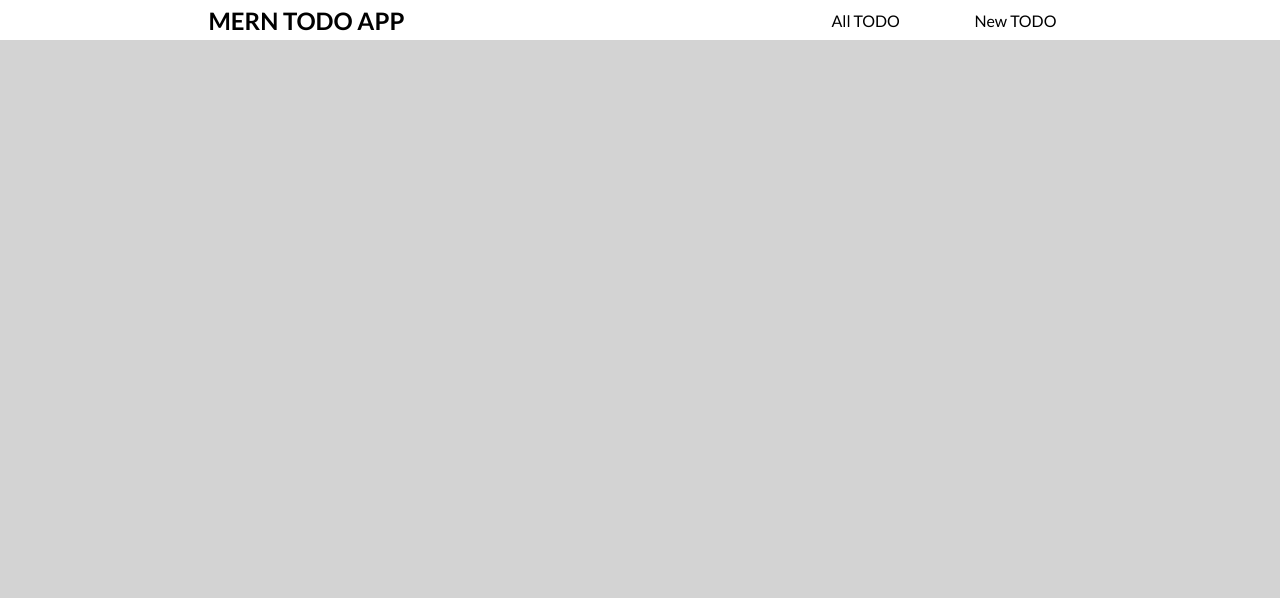
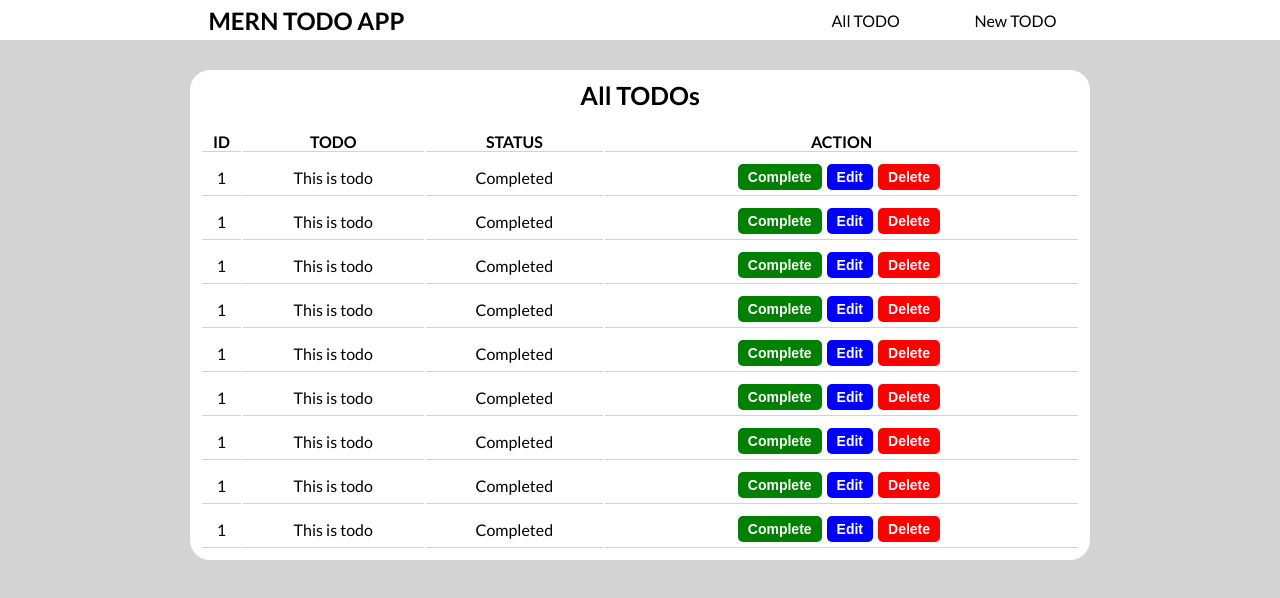
Before and after one commit to waleedrehman31/MERN-APPs, a React (Create React App) app in the folder TODO APP/client/: page / in a window 1280 px wide. Shown: the top 598 px of the page. Built offline with nearby package versions, Linux system fonts and the light colour scheme; the HTML template or start-up script is replaced by a standard one.

Commit message:
Create Todo list table

```diff
--- a/TODO APP/client/src/App.js
+++ b/TODO APP/client/src/App.js
@@ -1,15 +1,15 @@
 // Import components
 import Navbar from "./components/navbar/Navbar";
+import Todos from "./components/todolist/Todos";
 
 // Import default css
 import "./app.css";
 
 function App() {
 	return (
-		<div className="App">
-			<header className="App-header">
+		<div>
 				<Navbar />
-			</header>
+				<Todos />
 		</div>
 	);
 }
--- a/TODO APP/client/src/components/todolist/Todos.jsx
+++ b/TODO APP/client/src/components/todolist/Todos.jsx
@@ -0,0 +1,116 @@
+import React from "react";
+
+// Import css
+import "./todo.css";
+
+function Todos() {
+	return (
+		<div className="body-background container">
+			<div className="card container">
+				<div className="card-title">All TODOs</div>
+				<table>
+					<thead>
+						<th>ID</th>
+						<th>TODO</th>
+						<th>STATUS</th>
+						<th>ACTION</th>
+					</thead>
+					<tbody>
+						<tr>
+							<td>1</td>
+							<td>This is todo</td>
+							<td>Completed</td>
+							<td>
+								<button className="complete-button">Complete</button>
+								<button className="edit-button">Edit</button>
+								<button className="delete-button">Delete</button>
+							</td>
+						</tr>
+						<tr>
+							<td>1</td>
+							<td>This is todo</td>
+							<td>Completed</td>
+							<td>
+								<button className="complete-button">Complete</button>
+								<button className="edit-button">Edit</button>
+								<button className="delete-button">Delete</button>
+							</td>
+						</tr>
+						<tr>
+							<td>1</td>
+							<td>This is todo</td>
+							<td>Completed</td>
+							<td>
+								<button className="complete-button">Complete</button>
+								<button className="edit-button">Edit</button>
+								<button className="delete-button">Delete</button>
+							</td>
+						</tr>
+						<tr>
+							<td>1</td>
+							<td>This is todo</td>
+							<td>Completed</td>
+							<td>
+								<button className="complete-button">Complete</button>
+								<button className="edit-button">Edit</button>
+								<button className="delete-button">Delete</button>
+							</td>
+						</tr>
+						<tr>
+							<td>1</td>
+							<td>This is todo</td>
+							<td>Completed</td>
+							<td>
+								<button className="complete-button">Complete</button>
+								<button className="edit-button">Edit</button>
+								<button className="delete-button">Delete</button>
+							</td>
+						</tr>
+						<tr>
+							<td>1</td>
+							<td>This is todo</td>
+							<td>Completed</td>
+							<td>
+								<button className="complete-button">Complete</button>
+								<button className="edit-button">Edit</button>
+								<button className="delete-button">Delete</button>
+							</td>
+						</tr>
+						<tr>
+							<td>1</td>
+							<td>This is todo</td>
+							<td>Completed</td>
+							<td>
+								<button className="complete-button">Complete</button>
+								<button className="edit-button">Edit</button>
+								<button className="delete-button">Delete</button>
+							</td>
+						</tr>
+						<tr>
+							<td>1</td>
+							<td>This is todo</td>
+							<td>Completed</td>
+							<td>
+								<button className="complete-button">Complete</button>
+								<button className="edit-button">Edit</button>
+								<button className="delete-button">Delete</button>
+							</td>
+						</tr>
+						<tr>
+							<td>1</td>
+							<td>This is todo</td>
+							<td>Completed</td>
+							<td>
+								<button className="complete-button">Complete</button>
+								<button className="edit-button">Edit</button>
+								<button className="delete-button">Delete</button>
+							</td>
+						</tr>
+					</tbody>
+				</table>
+			</div>
+		</div>
+	);
+}
+
+export default Todos;
--- a/TODO APP/client/src/components/todolist/todo.css
+++ b/TODO APP/client/src/components/todolist/todo.css
@@ -0,0 +1,78 @@
+.container {
+	max-width: 1140px;
+	margin: 0 auto;
+	padding: 10px;
+}
+
+.card {
+	margin-top: 20px;
+	background-color: white;
+	width: 900px;
+	border-radius: 20px;
+}
+
+.card-title {
+	display: flex;
+	justify-content: center;
+	width: 100%;
+	font-weight: bold;
+	font-size: 25px;
+	margin-bottom: 20px;
+}
+
+table {
+	width: 100%;
+	align-items: center;
+	align-content: center;
+}
+
+th {
+	border-bottom: 1px solid lightgray;
+}
+
+td {
+	padding: 10px 0px 5px 0px;
+	text-align: center;
+	border-bottom: 1px solid lightgray;
+}
+
+button {
+	padding: 5px 10px;
+	margin-right: 5px;
+	outline: none;
+	border: none;
+	cursor: pointer;
+	border-radius: 5px;
+	font-weight: bold;
+	font-size: 14px;
+}
+
+.complete-button {
+	background-color: green;
+	color: white;
+}
+
+.edit-button {
+	background-color: blue;
+	color: white;
+}
+
+.delete-button {
+	background-color: red;
+	color: white;
+}
+
+.complete-button:hover {
+	background-color: lightgreen;
+	color: black;
+}
+
+.edit-button:hover {
+	background-color: lightblue;
+	color: black;
+}
+
+.delete-button:hover {
+	background-color: tomato;
+	color: black;
+}
```
